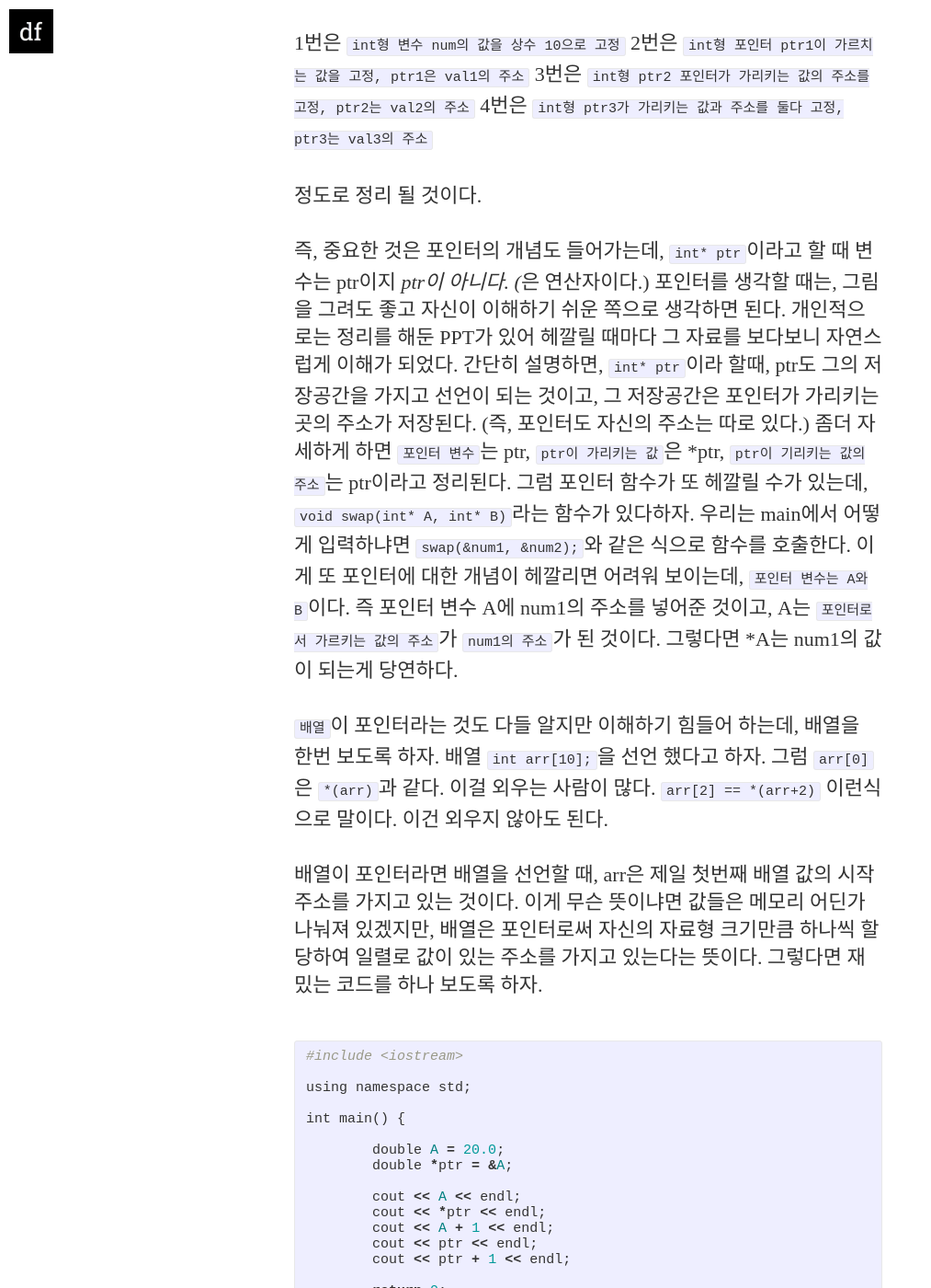
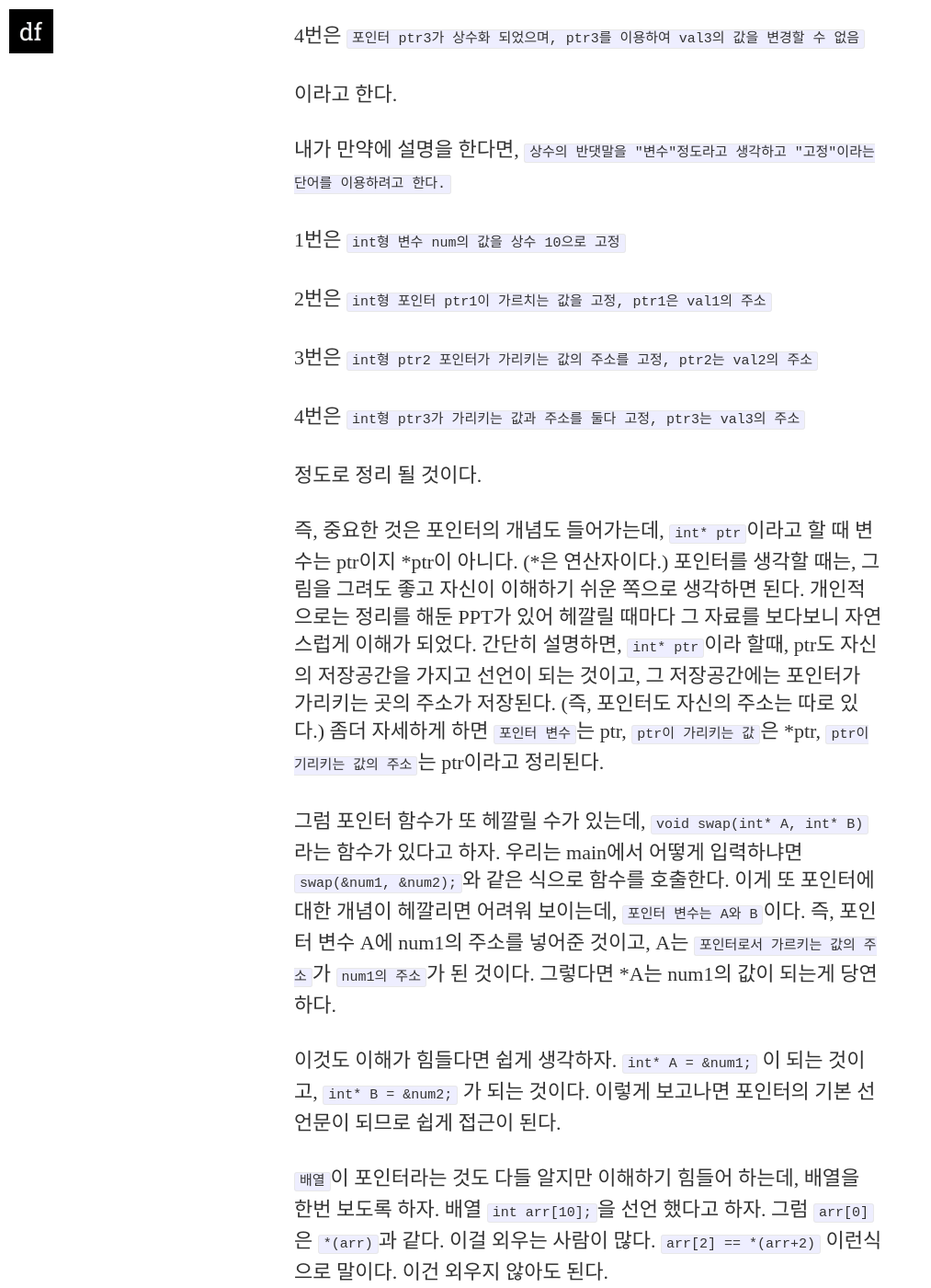
Before and after one commit to koocci/github.io, a Jekyll site: the page built from _posts/2016-09-01-C++_2.md, in a window 1280 px wide and 1400 px high, scrolled down 6942 px. Shown: the whole window at 92% size, without its empty margins (0-1013 px from the left). Built offline with Jekyll 4.4.1, drawn with Linux system fonts in a browser that asks for light colours; nearby versions of some CDN libraries; some web fonts are replaced; comment, search, counter and statistics services are not loaded; some of the changed text lies outside the part shown.

Commit message:
C++ mod charactor 1 to 4

```diff
--- a/_posts/2016-09-01-C++_2.md
+++ b/_posts/2016-09-01-C++_2.md
@@ -275,25 +275,36 @@ C를 공부 제대로 안했으면 뭐가 뭔지, 아마 const가 뭔지부터
 
 먼저 `const`의 의미는 상수화 이다. 내가 느끼고 이해하기 쉬운 말로는 `고정`이라고 본다.
 일단 책에서의 설명을 적어보자면
+
 1번은 `변수 num을 상수화`
+
 2번은 `포인트 ptr1을 이용해서 val1의 값을 변경할 수 없음`
+
 3번은 `포인터 ptr2가 상수화 됨`
+
 4번은 `포인터 ptr3가 상수화 되었으며, ptr3를 이용하여 val3의 값을 변경할 수 없음`
+
 이라고 한다.
 
 내가 만약에 설명을 한다면, `상수의 반댓말을 "변수"정도라고 생각하고 "고정"이라는 단어를 이용하려고 한다.`
 
 1번은 `int형 변수 num의 값을 상수 10으로 고정`
+
 2번은 `int형 포인터 ptr1이 가르치는 값을 고정, ptr1은 val1의 주소`
+
 3번은 `int형 ptr2 포인터가 가리키는 값의 주소를 고정, ptr2는 val2의 주소`
+
 4번은 `int형 ptr3가 가리키는 값과 주소를 둘다 고정, ptr3는 val3의 주소`
 
 정도로 정리 될 것이다.
 
-즉, 중요한 것은 포인터의 개념도 들어가는데, `int* ptr`이라고 할 때 변수는 ptr이지 *ptr이 아니다. (*은 연산자이다.) 포인터를 생각할 때는, 그림을 그려도 좋고 자신이 이해하기 쉬운 쪽으로 생각하면 된다.
+즉, 중요한 것은 포인터의 개념도 들어가는데, `int* ptr`이라고 할 때 변수는 ptr이지 \*ptr이 아니다. (\*은 연산자이다.) 포인터를 생각할 때는, 그림을 그려도 좋고 자신이 이해하기 쉬운 쪽으로 생각하면 된다.
 개인적으로는 정리를 해둔 PPT가 있어 헤깔릴 때마다 그 자료를 보다보니 자연스럽게 이해가 되었다.
-간단히 설명하면, `int* ptr`이라 할때, ptr도 그의 저장공간을 가지고 선언이 되는 것이고, 그 저장공간은 포인터가 가리키는 곳의 주소가 저장된다. (즉, 포인터도 자신의 주소는 따로 있다.) 좀더 자세하게 하면 `포인터 변수`는 ptr, `ptr이 가리키는 값`은 *ptr, `ptr이 기리키는 값의 주소`는 ptr이라고 정리된다.
-그럼 포인터 함수가 또 헤깔릴 수가 있는데, `void swap(int* A, int* B)`라는 함수가 있다하자. 우리는 main에서 어떻게 입력하냐면 `swap(&num1, &num2);`와 같은 식으로 함수를 호출한다. 이게 또 포인터에 대한 개념이 헤깔리면 어려워 보이는데, `포인터 변수는 A와 B`이다. 즉 포인터 변수 A에 num1의 주소를 넣어준 것이고, A는 `포인터로서 가르키는 값의 주소`가 `num1의 주소`가 된 것이다. 그렇다면 *A는 num1의 값이 되는게 당연하다.
+간단히 설명하면, `int* ptr`이라 할때, ptr도 자신의 저장공간을 가지고 선언이 되는 것이고, 그 저장공간에는 포인터가 가리키는 곳의 주소가 저장된다. (즉, 포인터도 자신의 주소는 따로 있다.) 좀더 자세하게 하면 `포인터 변수`는 ptr, `ptr이 가리키는 값`은 *ptr, `ptr이 기리키는 값의 주소`는 ptr이라고 정리된다.
+
+그럼 포인터 함수가 또 헤깔릴 수가 있는데, `void swap(int* A, int* B)`라는 함수가 있다고 하자. 우리는 main에서 어떻게 입력하냐면 `swap(&num1, &num2);`와 같은 식으로 함수를 호출한다. 이게 또 포인터에 대한 개념이 헤깔리면 어려워 보이는데, `포인터 변수는 A와 B`이다. 즉, 포인터 변수 A에 num1의 주소를 넣어준 것이고, A는 `포인터로서 가르키는 값의 주소`가 `num1의 주소`가 된 것이다. 그렇다면 *A는 num1의 값이 되는게 당연하다.
+
+이것도 이해가 힘들다면 쉽게 생각하자. `int* A = &num1;` 이 되는 것이고, `int* B = &num2;` 가 되는 것이다. 이렇게 보고나면 포인터의 기본 선언문이 되므로 쉽게 접근이 된다.
 
 `배열`이 포인터라는 것도 다들 알지만 이해하기 힘들어 하는데, 배열을 한번 보도록 하자.
 배열 `int arr[10];`을 선언 했다고 하자. 그럼 `arr[0]`은 `*(arr)`과 같다.
@@ -404,5 +415,9 @@ void swap_ref(int *A, int *B) {
 
 {% endhighlight %}
 
-이정도로 하고, 이후에 이부분은 책에서 좀더 설명이 있을 것이라고 한다.
+이정도로 볼 수 있다.
+
+이후에 이 부분은 책에서 좀더 세밀하게 설명을 할 예정이라고 한다.
+어느정도 감각만 가지고 있도록 하자.
+
 아무래도 글이 길어져 다음 포스팅에서 이어서 하도록 하겠다.
```
Also changed, not shown: other parts of _posts/2016-09-01-C++_2.md (+2 -2 lines), _posts/2016-09-01-C++_start.md (+3 -3 lines), _posts/2016-09-04-C++_4.md (+2 -2 lines).
